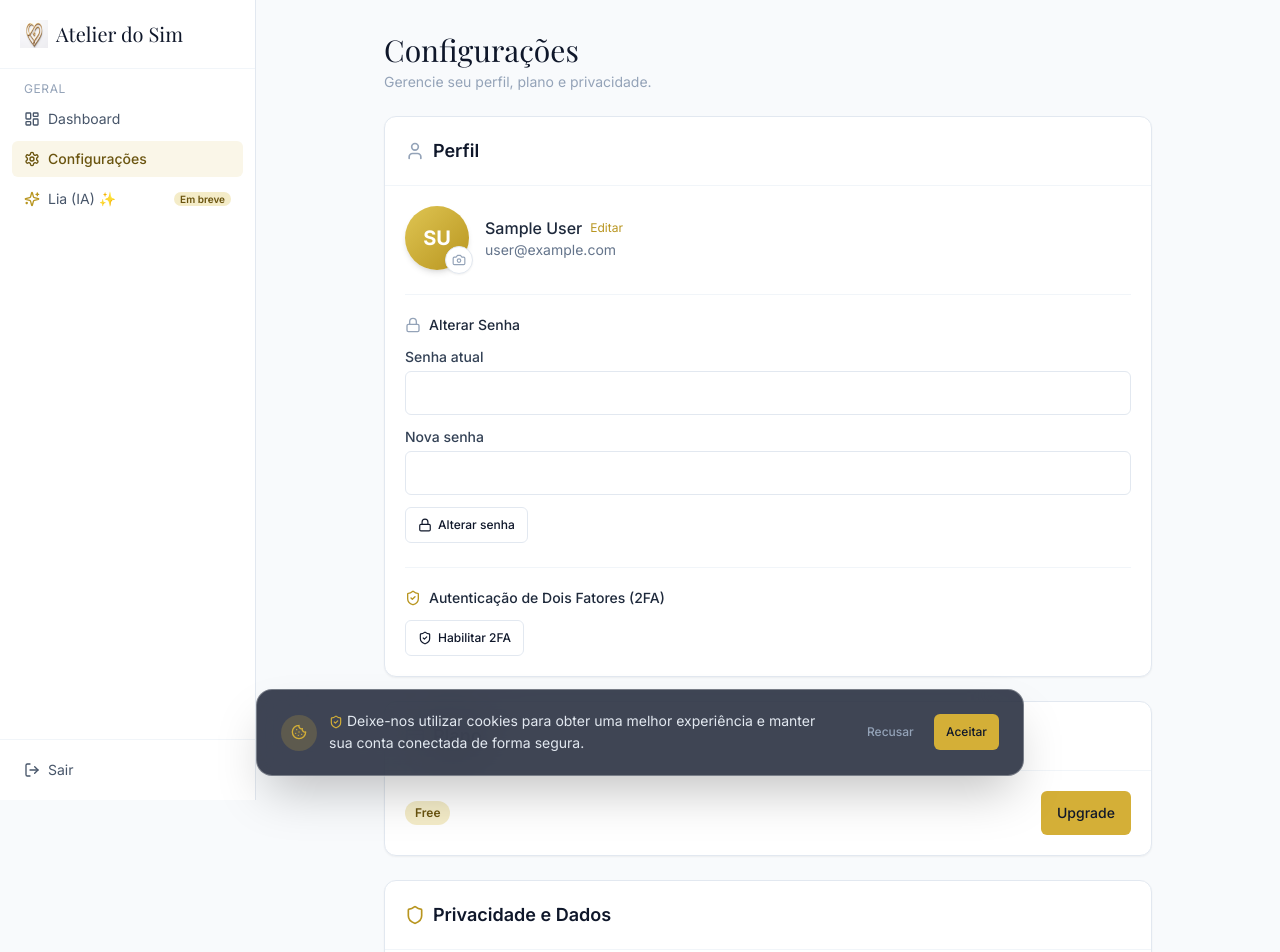
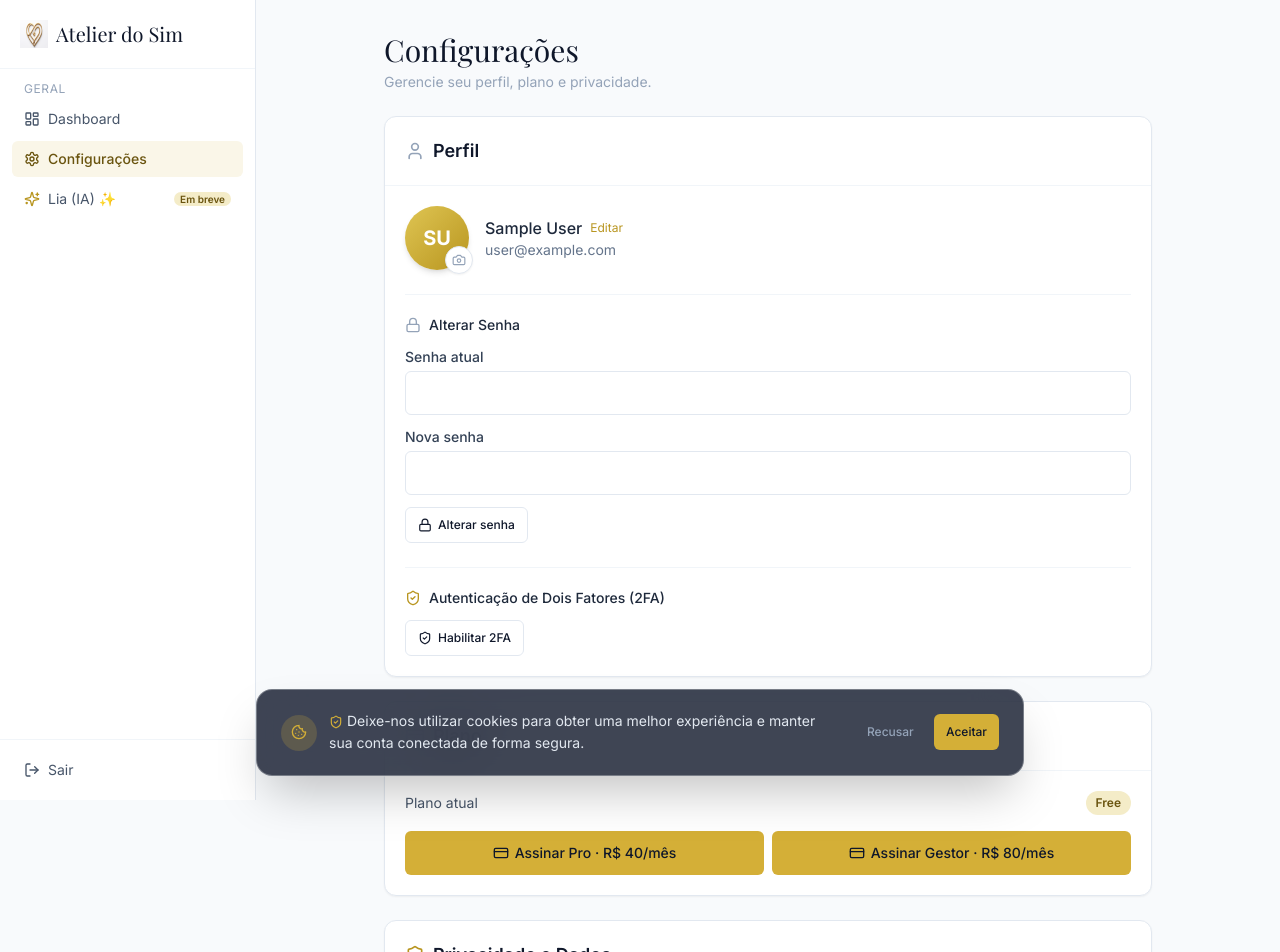
Before and after one commit to ArthurS357/Sistema-Casamento, a Next.js app: page /settings in a window 1280 px wide. Shown: the top 952 px of the page. Built offline with nearby package versions, Linux system fonts and the light colour scheme; no server answers; the database is empty; sample sign-in values are in the browser's storage; a web font is replaced by a local one.

Commit message:
feat(payments): wire settings upgrade button to stripe checkout

```diff
--- a/src/app/(app)/settings/page.tsx
+++ b/src/app/(app)/settings/page.tsx
@@ -9,6 +9,7 @@ import {
 import { QRCodeSVG } from "qrcode.react";
 import { apiFetch } from "@/lib/api";
 import { useActivePlan } from "@/lib/use-plan";
+import { PAID_PLANS, type PaidPlan } from "@/lib/plans";
 import { Button } from "@/components/ui/button";
 import { Input, Label } from "@/components/ui/input";
 import { NameInput } from "@/components/ui/name-input";
@@ -27,11 +28,22 @@ interface ProfileData {
 }
 interface TwoFactorSetup { secret: string; otpauthUrl: string }
 
+// Ordem dos planos (free < pro < gestor) p/ oferecer só upgrades reais.
+const PLAN_RANK: Record<string, number> = { free: 0, pro: 1, gestor: 2 };
+const PLAN_LABEL: Record<PaidPlan, string> = {
+  pro: "Assinar Pro · R$ 40/mês",
+  gestor: "Assinar Gestor · R$ 80/mês",
+};
+
 // ─── Page ───────────────────────────────────────────────────────
 export default function SettingsPage() {
   const { data: session, update: updateSession } = useSession();
   const qc = useQueryClient();
   const { plan, isLoading: planLoading } = useActivePlan();
+
+  // Planos que representam upgrade em relação ao plano atual.
+  const currentRank = PLAN_RANK[plan ?? "free"] ?? 0;
+  const upgrades = PAID_PLANS.filter((p) => (PLAN_RANK[p] ?? 0) > currentRank);
 
   // Download state
   const [downloadState, setDownloadState] = useState<"idle" | "loading" | "done">("idle");
@@ -54,6 +66,9 @@ export default function SettingsPage() {
 
   // Delete account
   const [deleteOpen, setDeleteOpen] = useState(false);
+
+  // Checkout (upgrade de plano)
+  const [checkoutError, setCheckoutError] = useState<string | null>(null);
 
   // ─── Queries ────────────────────────────────────────────────
   const { data: profile, isLoading: loadingProfile } = useQuery<ProfileData>({
@@ -135,6 +150,20 @@ export default function SettingsPage() {
       setDeleteOpen(false);
       signOut({ callbackUrl: "/login" });
     },
+  });
+
+  // Cria a Checkout Session e redireciona pra URL hospedada do Stripe.
+  const checkout = useMutation({
+    mutationFn: (target: PaidPlan) =>
+      apiFetch<{ url: string | null }>("/api/stripe/checkout", {
+        method: "POST",
+        body: JSON.stringify({ plan: target }),
+      }),
+    onSuccess: ({ url }) => {
+      if (url) window.location.href = url;
+      else setCheckoutError("Não foi possível iniciar o checkout. Tente novamente.");
+    },
+    onError: (e: Error) => setCheckoutError(e.message),
   });
 
   // ─── Handlers ───────────────────────────────────────────────
@@ -322,7 +351,9 @@ export default function SettingsPage() {
             Plano
           </CardTitle>
         </CardHeader>
-        <CardContent className="flex items-center justify-between">
+        <CardContent className="space-y-4">
+          <div className="flex items-center justify-between">
+            <span className="text-sm text-slate-600">Plano atual</span>
             {planLoading ? (
               <Skeleton className="h-6 w-20 rounded-full" />
             ) : (
@@ -330,7 +361,37 @@ export default function SettingsPage() {
                 {plan ?? "free"}
               </span>
             )}
-          <Button variant="gold" onClick={() => alert("Em breve.")}>Upgrade</Button>
+          </div>
+
+          {!planLoading && upgrades.length > 0 && (
+            <div className="flex flex-col gap-2 sm:flex-row">
+              {upgrades.map((target) => (
+                <Button
+                  key={target}
+                  variant="gold"
+                  className="flex-1 gap-1.5"
+                  disabled={checkout.isPending}
+                  onClick={() => {
+                    setCheckoutError(null);
+                    checkout.mutate(target);
+                  }}
+                >
+                  {checkout.isPending && checkout.variables === target ? (
+                    <Loader2 className="h-4 w-4 animate-spin" />
+                  ) : (
+                    <CreditCard className="h-4 w-4" />
+                  )}
+                  {PLAN_LABEL[target]}
+                </Button>
+              ))}
+            </div>
+          )}
+
+          {!planLoading && upgrades.length === 0 && (
+            <p className="text-xs text-slate-500">Você já está no plano máximo. 🎉</p>
+          )}
+
+          {checkoutError && <p className="text-xs text-red-500">{checkoutError}</p>}
         </CardContent>
       </Card>
 
```
Lines whose indentation alone changed are shown as unchanged.
